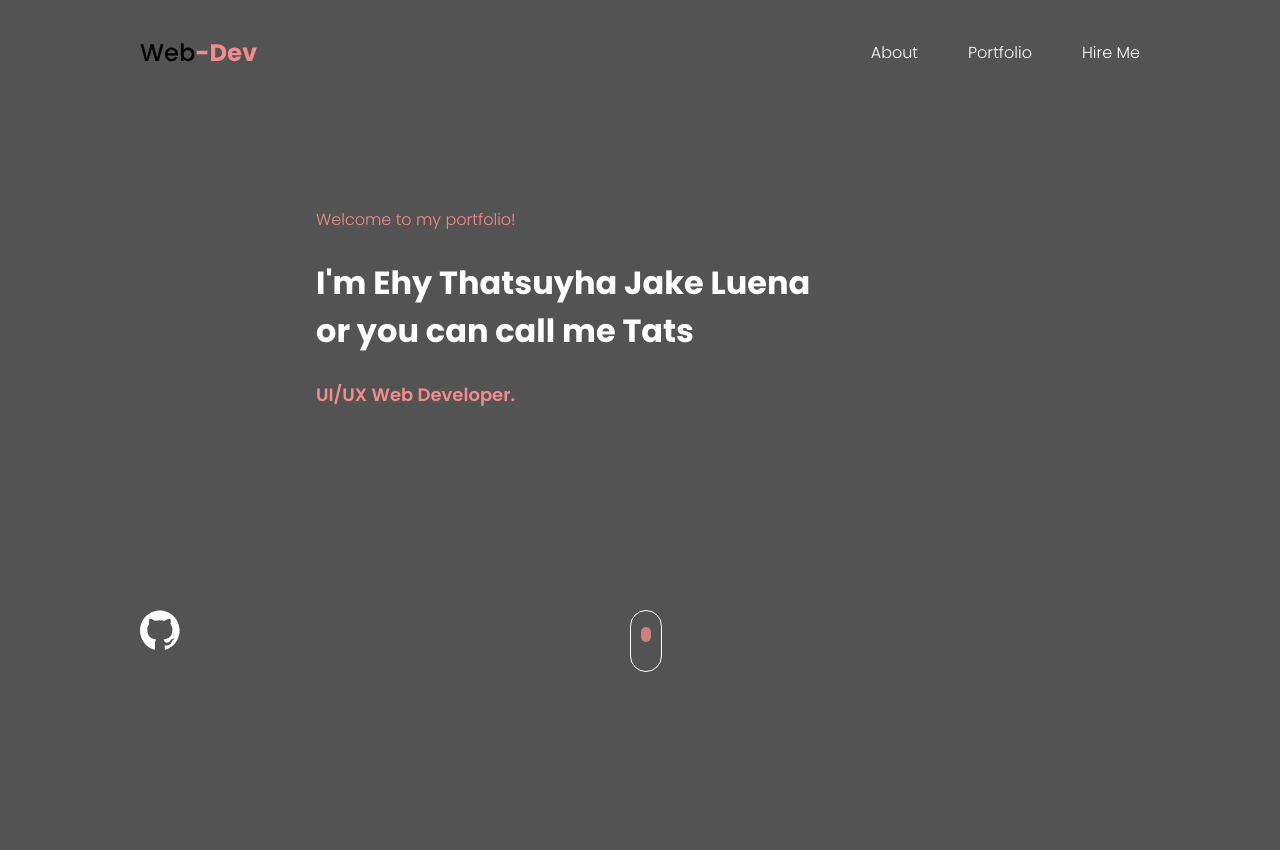
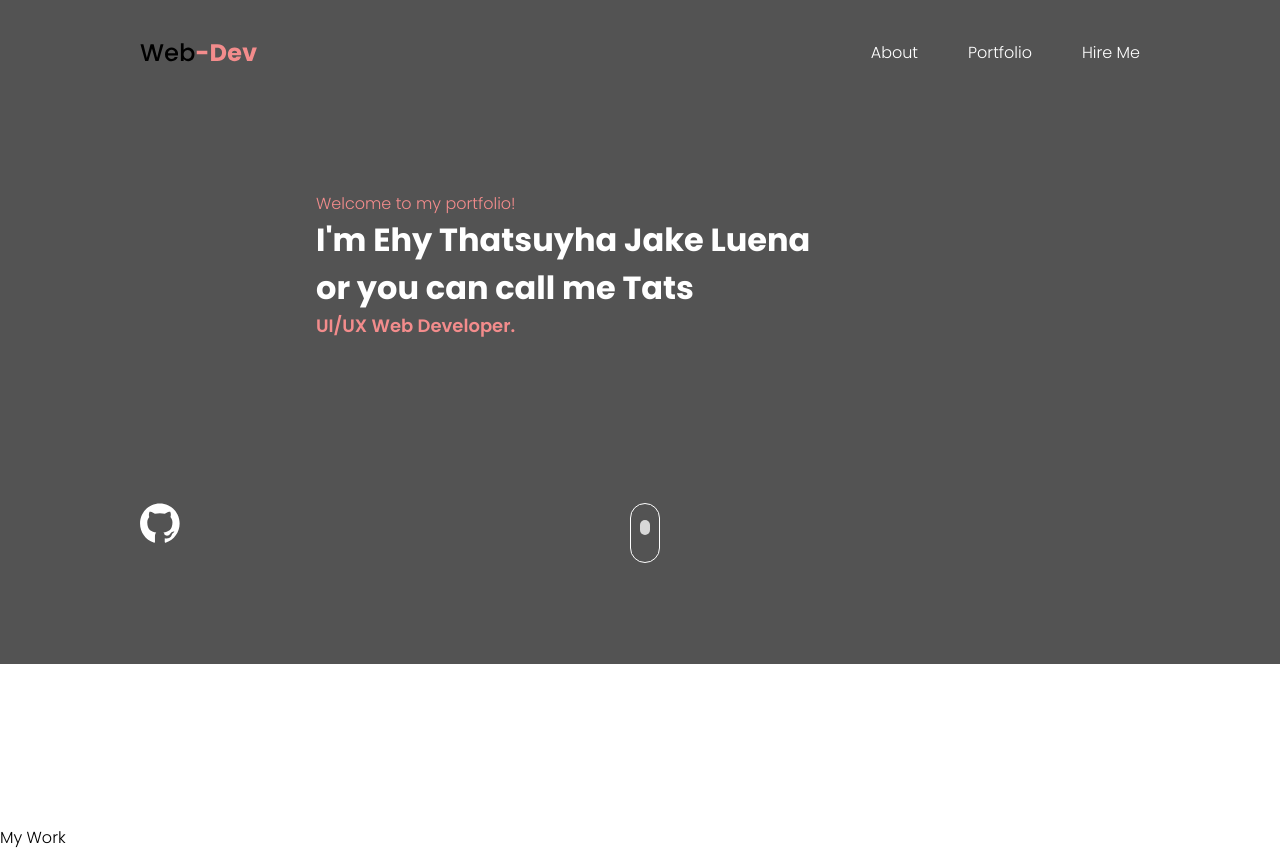
Before and after one commit to Jtzuya/test-portfolio, a plain HTML site: page index.html in a window 1280 px wide. Before the commit the page ends 800 px from the top, so only its background shows below. Drawn offline with Linux system fonts and the light colour scheme; files whose address does not match are found by name.

Commit message:
section in-progress

```diff
--- a/index.html
+++ b/index.html
@@ -34,6 +34,14 @@
         <div class="mouse-scroll"></div>
 
     </div>
+
+    <section>
+        <p>My Work</p>
+        <div class="carousel"></div>
+
+
+    </section>
+
 </body>
 
 </html>
--- a/styles/main.scss
+++ b/styles/main.scss
@@ -9,9 +9,18 @@ $font-weights: (
     "bold": 700
 );
 
+* {
+    padding: 0;
+    margin: 0;
+    box-sizing: border-box;
+}
+
 body {
     background-color: $primary-color;
     font-family: "Poppins", sans-serif;
+}
+
+header, main, .main-icons {
     margin: 0 140px 0 140px;
 }
 
@@ -55,7 +64,8 @@ main {
 
 .main-icons {
     display: flex;
-    padding-top: 184px;
+    padding-top: 164px;
+    padding-bottom: 101px;
     .social-media {
         padding-right: 45%;
     }
@@ -72,7 +82,7 @@ main {
         width: 10px;
         height: 15px;
         content: '';
-        background-color: $secondary-color;
+        background-color: #fff;
         border-radius: 50px;
         margin-left: 32%;
         animation: scroll 1.2s infinite;
@@ -89,3 +99,8 @@ main {
         }
     }
 }
+
+section {
+    padding-top: 161px;
+    background-color: white;
+}
```
Also changed, not shown: css/main.css, 1 other file.
